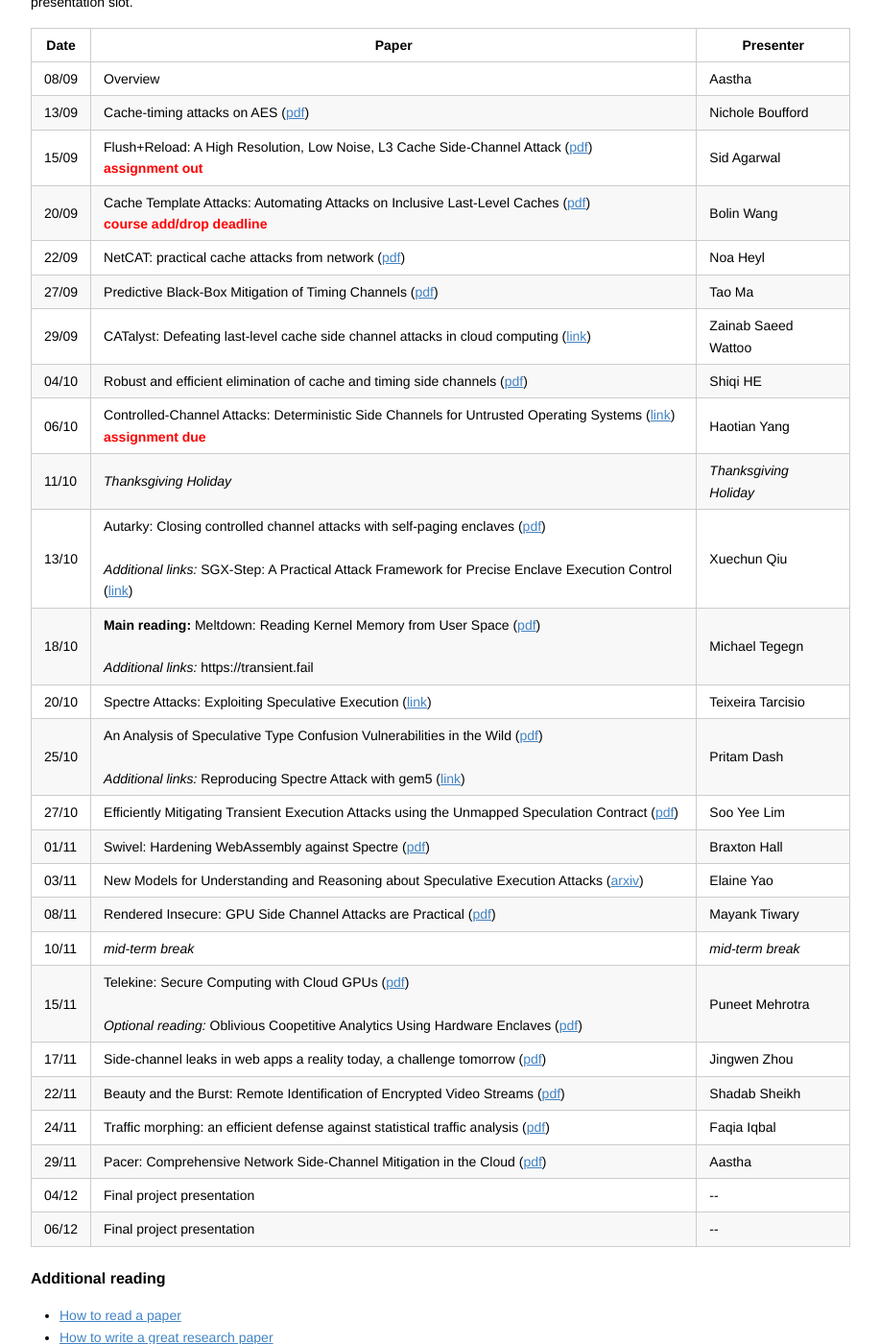
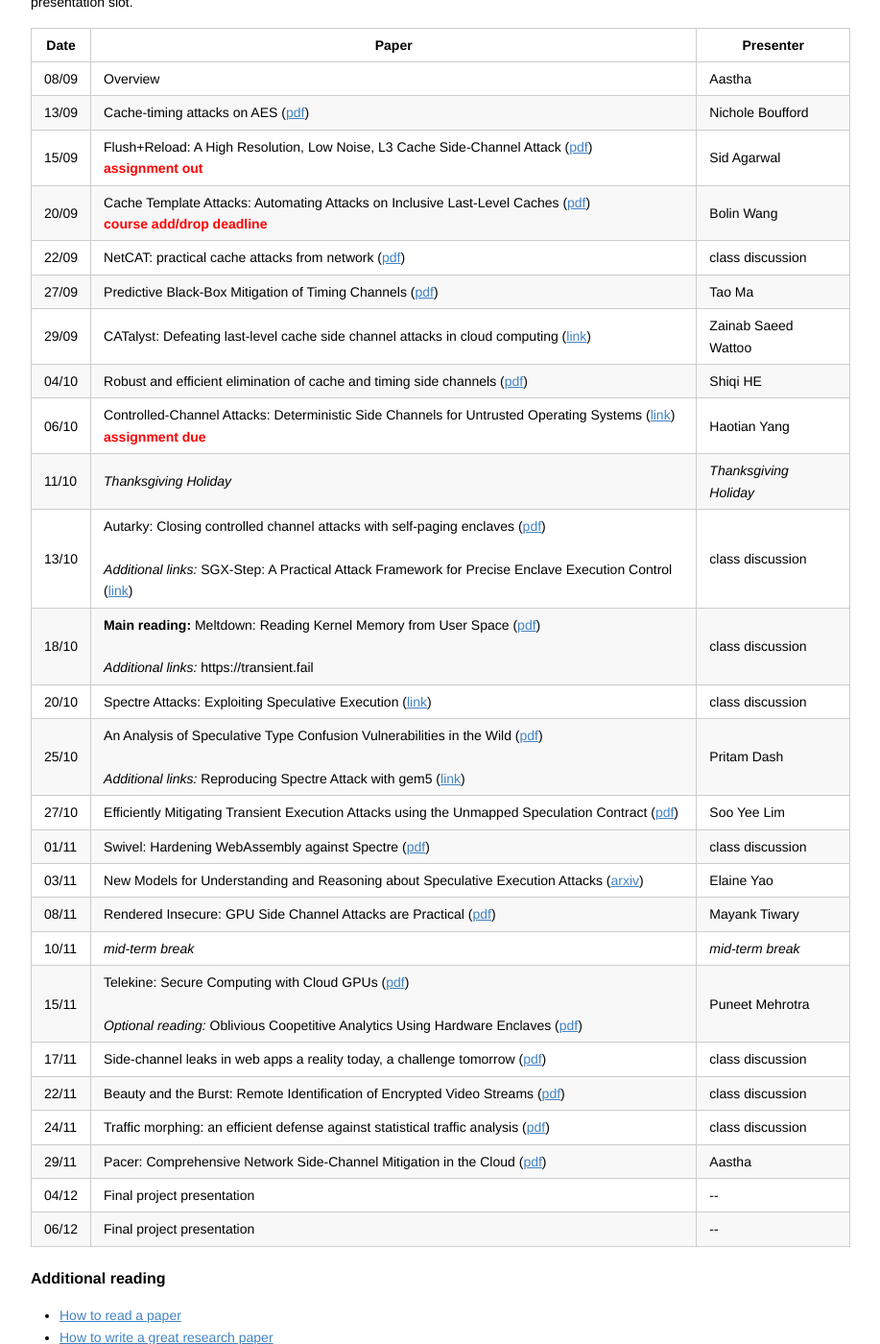
Before and after one commit to aasthakm/aasthakm.github.io, a Jekyll site: the page courses/cpsc538m.html, which Jekyll copies as it is, in a window 1280 px wide and 1400 px high, scrolled down 4336 px. Shown: the whole window at 96% size, without its empty margins (181-1098 px from the left). Built offline with Jekyll 4.4.1, drawn with Linux system fonts in a browser that asks for light colours.

Commit message:
sched update

```diff
--- a/courses/cpsc538m.html
+++ b/courses/cpsc538m.html
@@ -637,7 +637,7 @@ Students can participate in discussions in class (in person or via the online ch
 <tr>
 <td>22/09</td>
 <td>NetCAT: practical cache attacks from network (<a href="https://download.vusec.net/papers/netcat_sp20.pdf">pdf</a>)</td>
-<td>Noa Heyl</td>
+<td>class discussion</td>
 </tr>
 <tr>
 <td>27/09</td>
@@ -667,17 +667,17 @@ Students can participate in discussions in class (in person or via the online ch
 <tr>
 <td>13/10</td>
 <td><!--**Reading 1:** Telling Your Secrets Without Page Faults: Stealthy Page Table-Based Attacks on Enclaved Execution ([pdf](https://www.usenix.org/system/files/conference/usenixsecurity17/sec17-van_bulck.pdf))<br><br>**Reading 2:** -->Autarky: Closing controlled channel attacks with self-paging enclaves (<a href="https://www.microsoft.com/en-us/research/uploads/prod/2020/04/autarky-eurosys20.pdf">pdf</a>)<br><br><em>Additional links:</em> SGX-Step: A Practical Attack Framework for Precise Enclave Execution Control (<a href="https://github.com/jovanbulck/sgx-step">link</a>)</td>
-<td>Xuechun Qiu</td>
+<td>class discussion</td>
 </tr>
 <tr>
 <td>18/10</td>
 <td><strong>Main reading:</strong> Meltdown: Reading Kernel Memory from User Space (<a href="https://www.usenix.org/system/files/conference/usenixsecurity18/sec18-lipp.pdf">pdf</a>)<br><br><em>Additional links:</em> https://transient.fail</td>
-<td>Michael Tegegn</td>
+<td>class discussion</td>
 </tr>
 <tr>
 <td>20/10</td>
 <td>Spectre Attacks: Exploiting Speculative Execution (<a href="https://ieeexplore.ieee.org/stamp/stamp.jsp?tp=&amp;arnumber=8835233">link</a>)<!--<br>Foreshadow: Extracting the Keys to the Intel SGX Kingdom with Transient Out-of-Order Execution ([pdf](https://cseweb.ucsd.edu/~dstefan/cse227-fall18/papers/van-bulck:foreshadow.pdf))--></td>
-<td>Teixeira Tarcisio</td>
+<td>class discussion</td>
 </tr>
 <tr>
 <td>25/10</td>
@@ -692,7 +692,7 @@ Students can participate in discussions in class (in person or via the online ch
 <tr>
 <td>01/11</td>
 <td>Swivel: Hardening WebAssembly against Spectre (<a href="https://cseweb.ucsd.edu/%7Edstefan/pubs/narayan:2021:swivel.pdf">pdf</a>)</td>
-<td>Braxton Hall</td>
+<td>class discussion</td>
 </tr>
 <tr>
 <td>03/11</td>
@@ -717,17 +717,17 @@ Students can participate in discussions in class (in person or via the online ch
 <tr>
 <td>17/11</td>
 <td>Side-channel leaks in web apps a reality today, a challenge tomorrow (<a href="https://www.microsoft.com/en-us/research/wp-content/uploads/2016/02/WebAppSideChannel-final.pdf">pdf</a>)<!--<br><br>**Reading 2:** Website Fingerprinting at Internet Scale ([pdf](https://nymity.ch/tor-dns/pdf/Panchenko2016a.pdf))--></td>
-<td>Jingwen Zhou</td>
+<td>class discussion</td>
 </tr>
 <tr>
 <td>22/11</td>
 <td>Beauty and the Burst: Remote Identification of Encrypted Video Streams (<a href="https://www.usenix.org/system/files/conference/usenixsecurity17/sec17-schuster.pdf">pdf</a>)</td>
-<td>Shadab Sheikh</td>
+<td>class discussion</td>
 </tr>
 <tr>
 <td>24/11</td>
 <td>Traffic morphing: an efficient defense against statistical traffic analysis (<a href="https://www.ndss-symposium.org/wp-content/uploads/2017/09/wright.pdf">pdf</a>)<!--<br><br>**Reading 2:** Walkie-Talkie: An Efficient Defense Against Passive Website Fingerprinting Attacks ([pdf](https://www.usenix.org/system/files/conference/usenixsecurity17/sec17-wang-tao.pdf)) --></td>
-<td>Faqia Iqbal</td>
+<td>class discussion</td>
 </tr>
 <tr>
 <td>29/11</td>
```
